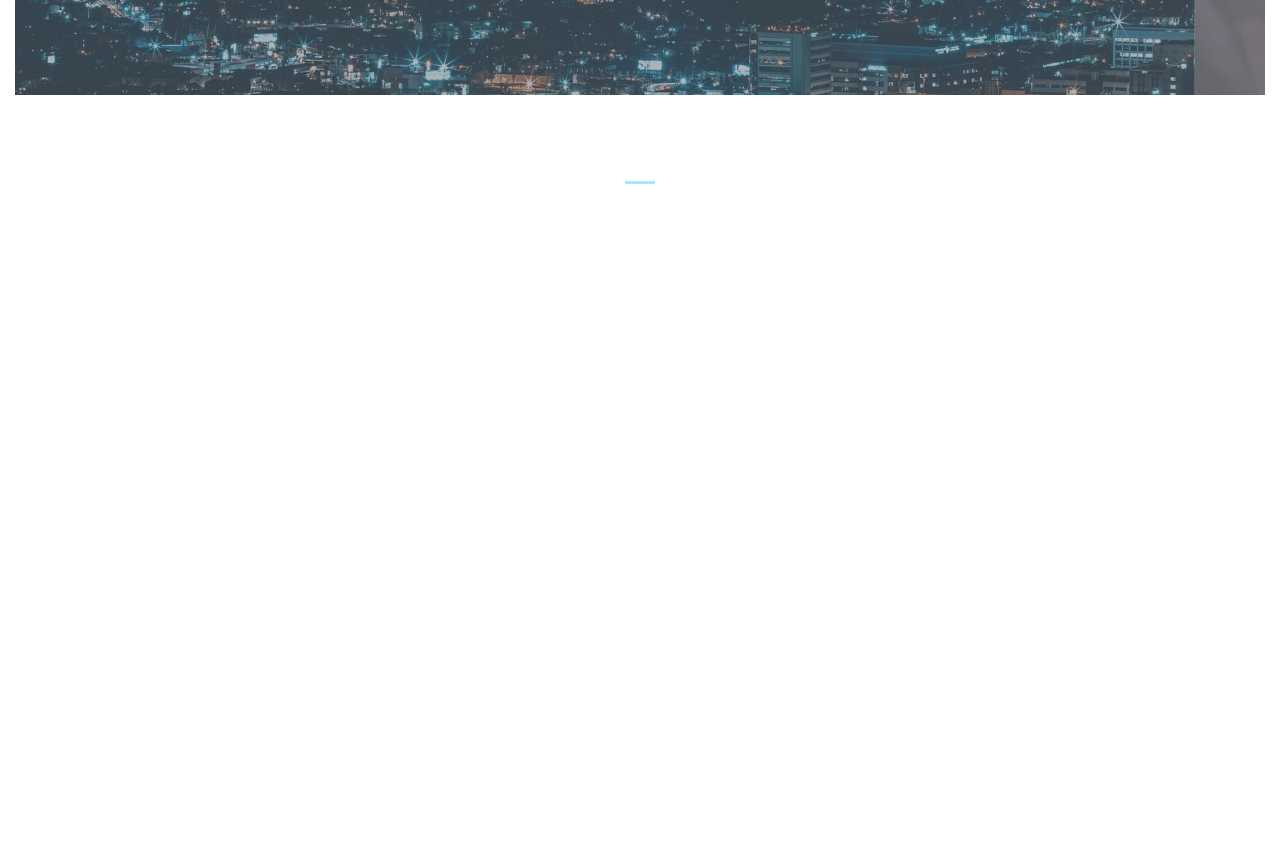
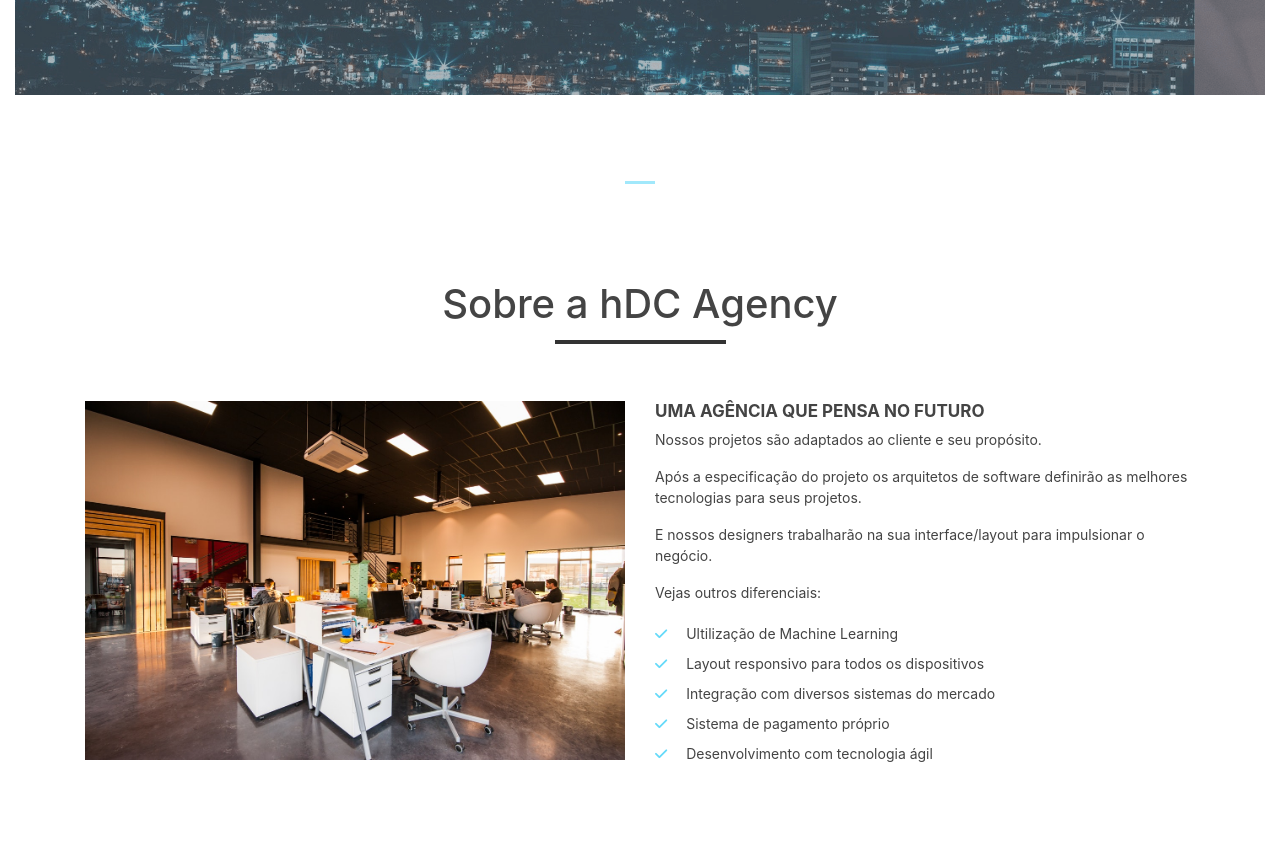
Before and after one commit to Juniordell/hDC-Agency, a website: page index.html in a window 1280 px wide. Shown: the part 510-1365 px from the top of the page. Before the commit the page ends 800 px from the top, so only its background shows below. Drawn offline with nearby package versions, Linux system fonts and the light colour scheme.

Commit message:
Add the main about

```diff
--- a/css/styles.css
+++ b/css/styles.css
@@ -89,3 +89,44 @@
 .carousel-indicators .active {
     background-color: #65DAF9;
 }
+
+.about-area {
+    color: #F9F9F9;
+}
+
+.main-title {
+    color: #444;
+    padding: 0 0 65px 0;
+    font-size: 40px;
+    text-align: center;
+}
+
+.main-title::after {
+    content: '';
+    border: 2px solid #333;
+    width: 15%;
+    position: absolute;
+    top: 60px;
+    left: 42.5%;
+}
+
+.about-title {
+    font-size: 17px;
+    color: #444;
+    text-transform: uppercase;
+    font-weight: bold;
+}
+
+#about-list {
+    list-style: none;
+    padding-left: 0;
+}
+
+#about-list li {
+    line-height: 30px;
+}
+
+#about-list i {
+    color: #65DAF9;
+    margin-right: 15px;
+}
--- a/index.html
+++ b/index.html
@@ -91,6 +91,32 @@
                     <span class="sr-only">Next</span>
                 </a>
             </div>
+            <div id="about-area">
+                <div class="container">
+                    <div class="row">
+                        <div class="col-12">
+                            <h3 class="main-title">Sobre a hDC Agency</h3>
+                        </div>
+                        <div class="col-md-6">
+                            <img class="img-fluid" src="img/agencia.jpg" alt="Agência hDC"></img>
+                        </div>
+                        <div class="col-md-6">
+                            <h3 class="about-title">Uma agência que pensa no futuro</h3>
+                            <p>Nossos projetos são adaptados ao cliente e seu propósito.</p>
+                            <p>Após a especificação do projeto os arquitetos de software definirão as melhores tecnologias para seus projetos.</p>
+                            <p>E nossos designers trabalharão na sua interface/layout para impulsionar o negócio.</p>
+                            <p>Vejas outros diferenciais:</p>
+                            <ul id="about-list">
+                                <li><i class="fas fa-check"></i> Ultilização de Machine Learning</li>
+                                <li><i class="fas fa-check"></i> Layout responsivo para todos os dispositivos</li>
+                                <li><i class="fas fa-check"></i> Integração com diversos sistemas do mercado</li>
+                                <li><i class="fas fa-check"></i> Sistema de pagamento próprio</li>
+                                <li><i class="fas fa-check"></i> Desenvolvimento com tecnologia ágil</li>
+                            </ul>
+                        </div>
+                    </div>
+                </div>
+            </div>
         </div>
     </main>
 
```
